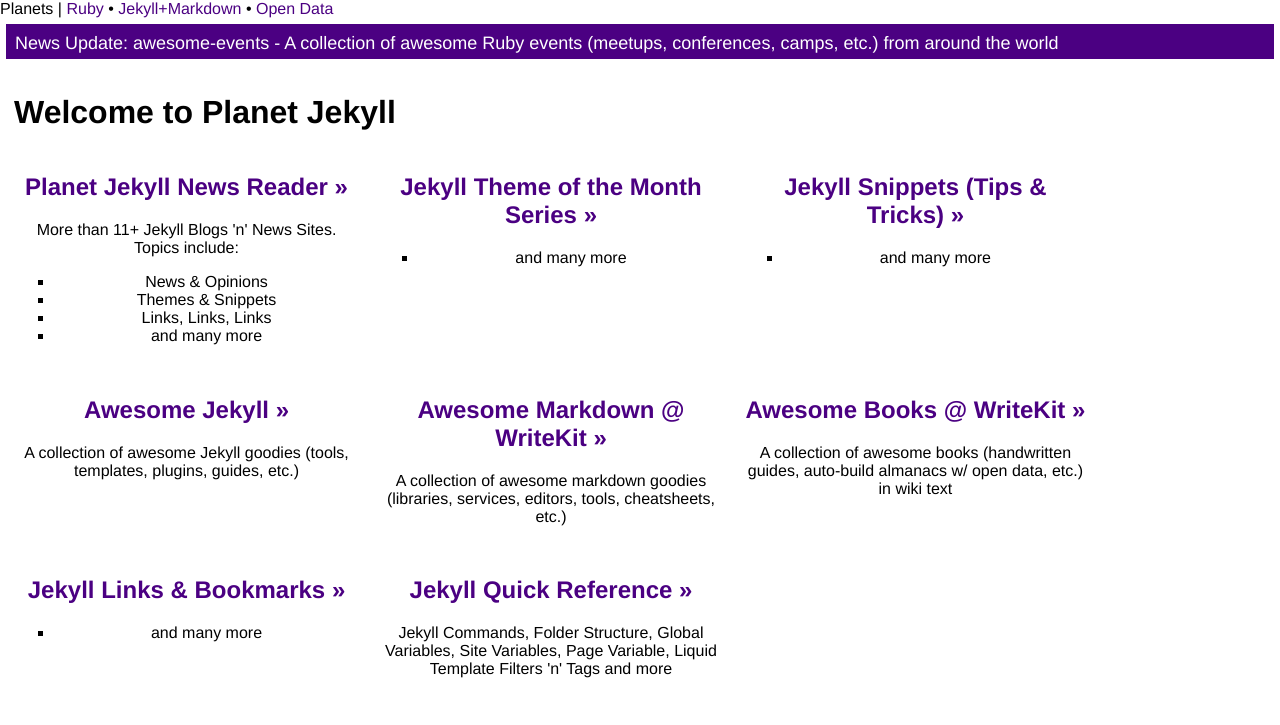
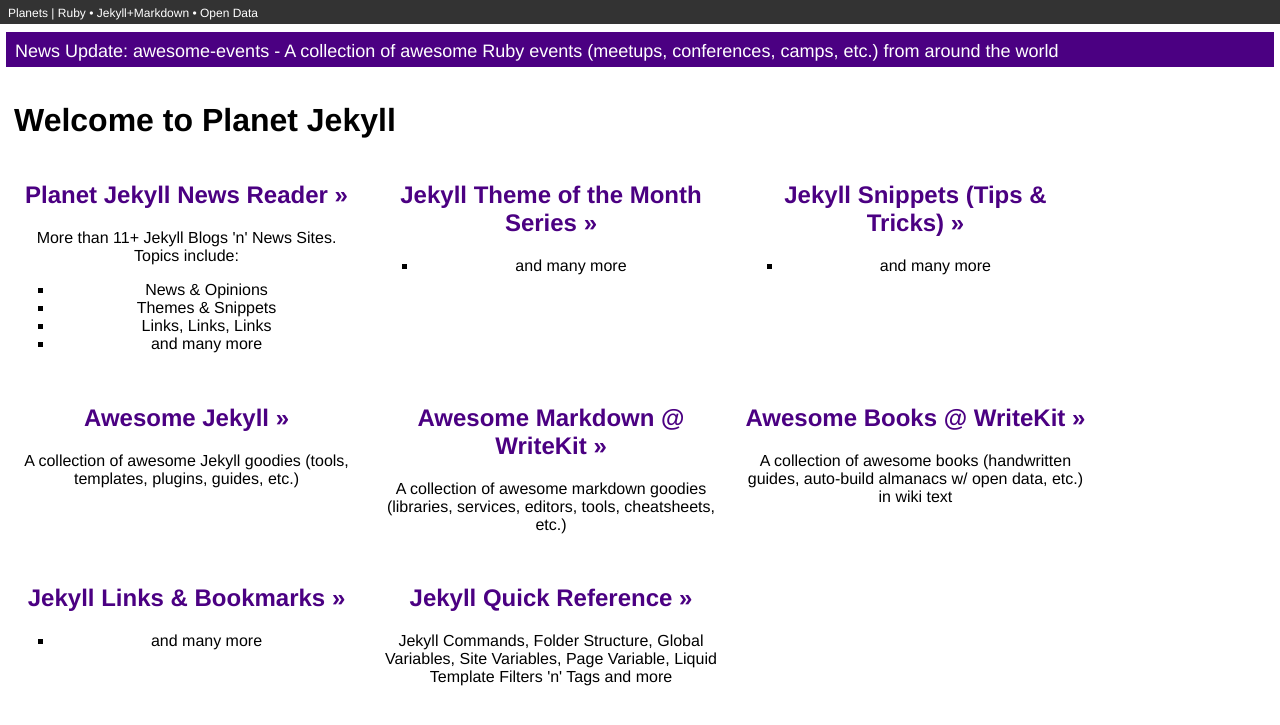
Before and after one commit to planetjekyll/planetjekyll.github.io, a Jekyll site: the page built from index.html, in a window 1280 px wide. Shown: the top 725 px of the page. Built offline with Jekyll 4.4.1, drawn with Linux system fonts in a browser that asks for light colours.

Commit message:
Update style.scss

```diff
--- a/css/style.scss
+++ b/css/style.scss
@@ -84,6 +84,9 @@
 }
 
 
+//////////////////////////////////
+// move to _announce partial for reuse
+
 .announce {
   background-color: $color-primary; // red;
   color: white;
@@ -105,5 +108,25 @@
   }
 }
 
+///////////////////////////////////////////
+// move to _banner partial for reuse
+
+.banner {
+  color: white;
+  background-color: #333333;
+  font-size: 12px;
+  padding: 6px 6px 4px 8px;
+  margin: 0 0 8px 0; }
+
+  .banner a,
+  .banner a:visited {
+    text-decoration: none;
+    color: white;
+    background-color: #333333; }
+    .banner a:hover {
+      text-decoration: underline; }
+
+
+
 @import 'gallery';
 @import 'cards';
```
